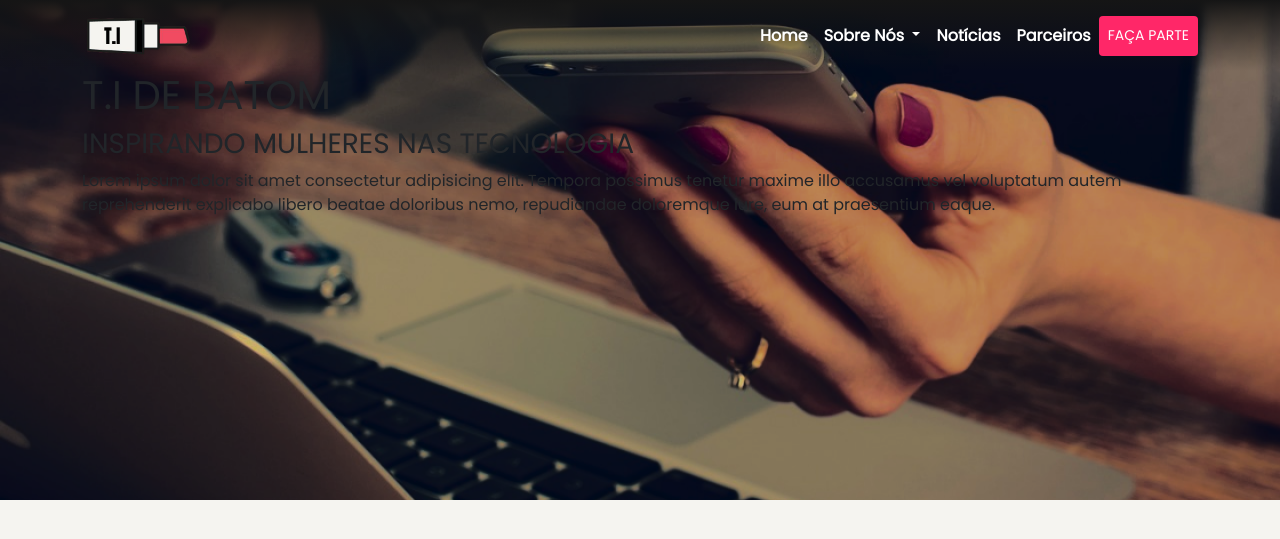
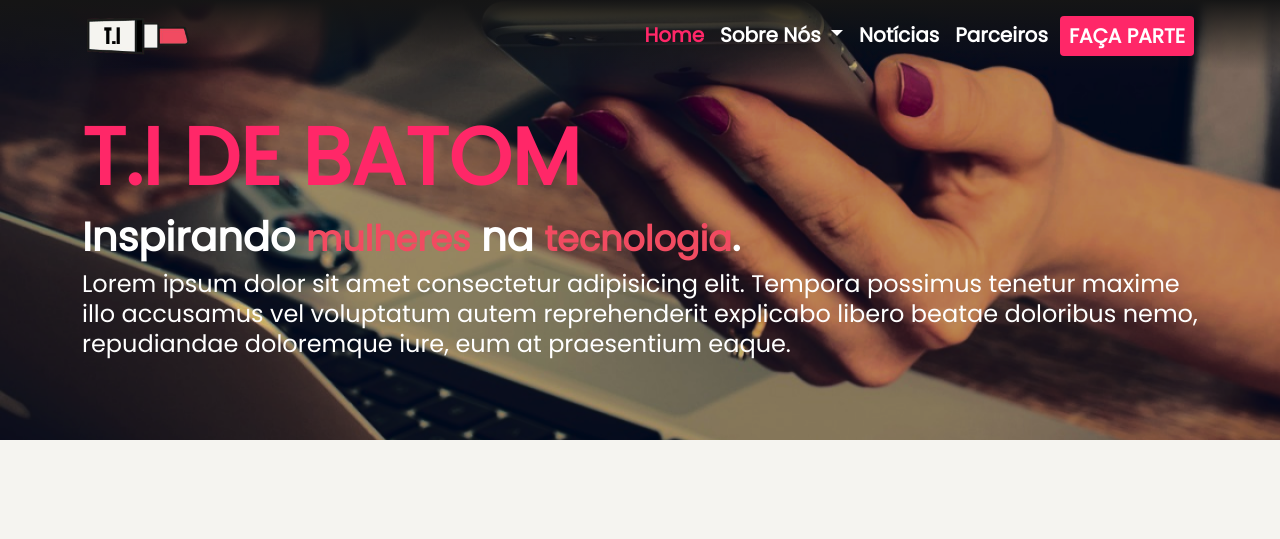
Before and after one commit to YasminDTresso/TI-de-Batom, a PHP site: page / in a window 1280 px wide. Shown: the top 539 px of the page. Run offline with PHP 8.4, Linux system fonts and the light colour scheme.

Commit message:
navBar do Index(HOME) Completa!

```diff
--- a/css/style.css
+++ b/css/style.css
@@ -23,7 +23,10 @@ body{
 /*Estilos referentes a navbar do index/home*/
 .my-nav-index{
     background-image: linear-gradient(to bottom, rgba(21,21,21,1), rgba(21,21,21,0));
-    font-weight: bold;
+}
+
+.my-nav-index .nav-link:hover{
+    color: var(--rosa-escuro);
 }
 
 .my-nav-index .nav-item .active{
@@ -32,17 +35,18 @@ body{
 
 .my-nav-index .nav-link, .my-nav-index .navbar-brand, .my-nav-index button{
     color: var(--branco);
+    font-weight: bold;
 }
 
-/*.my-nav-index .nav-link:hover, .my-nav-index .nav-link:focus{
-    color: var(--rosa-escuro);
-}*/
+.my-nav-index button:hover{
+    color: var(--preto-claro);
+}
 
 .my-nav-index .nav-link.show{
     color: var(--rosa-escuro);
 }
 
-.my-nav-index .navbar-nav .nav-link.active, .my-nav-index .navbar-nav .nav-link .unshow{
+.my-nav-index .navbar-nav .nav-link .unshow{
     color: var(--branco)
 }
 
@@ -74,10 +78,51 @@ body{
     box-shadow: none;
 }
 
+.bg-container-nav{
+    background-image: linear-gradient(to bottom, rgba(21,21,21,1), rgba(21,21,21,0.8));
+}
+
 .bg-img{
     background-image: url(../assets/Rectangle\ 1.png);
-    height: 500px;
+    height: 55vh;
     background-position: center;
     background-repeat: no-repeat;
     background-size: cover;
 }
+
+.introducao-row{
+    height: 42.8vh;
+}
+
+/*.introducao-row h1{
+    font-size: 5.9vw;
+}
+
+.introducao-row h3{
+    font-size: 2.5vw;
+}
+
+.introducao-row p{
+    font-size: 2.3vmin;
+}*/
+
+@media (max-width: 768px) {
+    .my-nav-index{
+        position: absolute;
+        width: 100%;
+        z-index: 9999;
+    }
+
+    .my-nav-index .nav-link, .my-nav-index .navbar-brand, .my-nav-index button{
+       margin: 0.5rem;
+    }
+
+    .introducao-row{
+        height: 55vh;
+    }
+
+    .introducao-row h1{
+        margin-top: 4rem;
+    }
+
+}
--- a/index.html
+++ b/index.html
@@ -36,7 +36,7 @@
   <body>
     <div class="bg-img">
       <nav class="navbar my-nav-index navbar-expand-md">
-        <div class="container">
+        <div class="container" id="container-nav-index">
           <a href="" class="navbar-brand"
             ><img
               src="assets/logo.png"
@@ -52,6 +52,7 @@
             aria-controls="navbarSupportedContent"
             aria-expanded="false"
             aria-label="Toggle navigation"
+            id="btn-nav-link"
           >
             <span
               class="uil uil-bars"
@@ -63,7 +64,7 @@
             class="collapse navbar-collapse justify-content-around flex-grow-0"
             id="navbarSupportedContent"
           >
-            <ul class="navbar-nav">
+            <ul class="navbar-nav fs-5">
               <li class="nav-item">
                 <a class="nav-link active" aria-current="page" href="">Home</a>
               </li>
@@ -80,7 +81,7 @@
                   Sobre Nós
                 </a>
 
-                <ul class="dropdown-menu">
+                <ul class="dropdown-menu fs-6">
                   <li><a class="dropdown-item" href="#">Quem Somos</a></li>
                   <li><a class="dropdown-item" href="#">Redes Sociais</a></li>
                 </ul>
@@ -95,36 +96,62 @@
               </li>
 
               <li class="nav-item d-flex">
+                <a href="nav-link">
                   <button
-                  class="btn btn-sm"
+                    class="btn btn-sm m-md-1 fs-5"
                     style="background-color: var(--rosa-escuro)"
                     type="button"
                   >
                     FAÇA PARTE
                   </button>
+                </a>
               </li>
             </ul>
           </div>
         </div>
       </nav>
 
-      <div class="container">
-        <div class="row ">
-          <div class="col ">
-            <h1>T.I DE BATOM</h1>
-            <h3>INSPIRANDO MULHERES NAS TECNOLOGIA</h3>
-            <p>
+      <div class="container" style="min-height: 100%">
+        <div class="row align-items-center introducao-row">
+          <div class="col-12 d-flex.flex-column.justify-content-center">
+            <div
+              class="card"
+              style="background-color: transparent; border: none"
+            >
+              <h1 class="display-1 fw-bold" style="color: var(--rosa-escuro)">
+                T.I DE BATOM
+              </h1>
+              <h3 class="display-6 fw-bold" style="color: var(--branco)">
+                Inspirando
+                <small style="color: var(--rosa-claro)">mulheres</small> na
+                <small style="color: var(--rosa-claro)">tecnologia</small>.
+              </h3>
+              <p class="fs-4 lh-sm" style="color: var(--branco)">
                 Lorem ipsum dolor sit amet consectetur adipisicing elit. Tempora
                 possimus tenetur maxime illo accusamus vel voluptatum autem
-              reprehenderit explicabo libero beatae doloribus nemo, repudiandae
-              doloremque iure, eum at praesentium eaque.
+                reprehenderit explicabo libero beatae doloribus nemo,
+                repudiandae doloremque iure, eum at praesentium eaque.
               </p>
             </div>
           </div>
         </div>
       </div>
+    </div>
+
     <script>
       const linkSobreNos = document.querySelector("#sobre-nos");
+      const btnNavLink = document.querySelector("#btn-nav-link");
+      const containerNavIndex = document.querySelector("#container-nav-index");
+
+      btnNavLink.addEventListener("click", () => {
+
+          if(containerNavIndex.classList.contains("bg-container-nav")){
+              containerNavIndex.classList.remove("bg-container-nav");
+          }else{
+            containerNavIndex.classList.add("bg-container-nav");
+          }
+
+      });
 
       linkSobreNos.addEventListener("click", () => {
         if (linkSobreNos.classList.contains("show")) {
```
Lines whose indentation alone changed are shown as unchanged.
